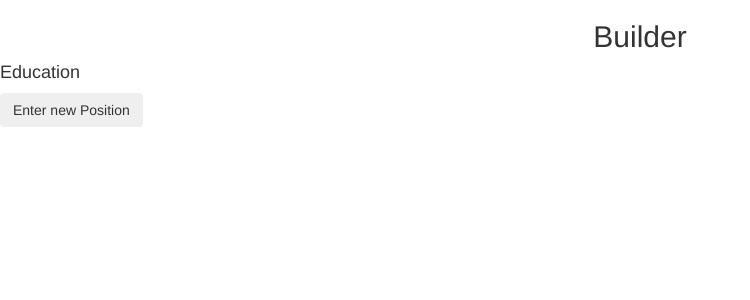
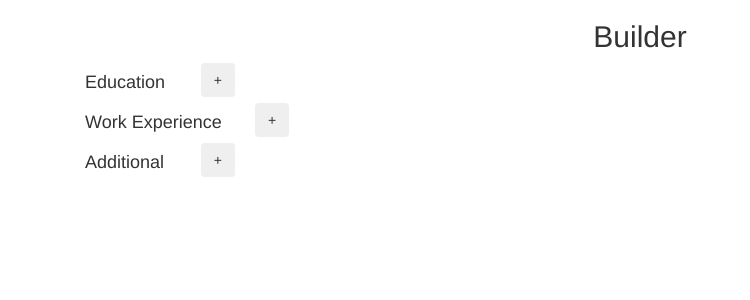
Before and after one commit to orlined/resume, an Angular app: page / in a window 1280 px wide. Shown: the top 300 px of the page, without its empty margins (0-750 px from the left). Built offline with nearby package versions, Linux system fonts and the light colour scheme.

Commit message:
Sections added ; form works at section level

```diff
--- a/src/app/bullet-form/bullet-form.component.ts
+++ b/src/app/bullet-form/bullet-form.component.ts
@@ -13,7 +13,7 @@ import { Component, OnInit, Input, Output, EventEmitter } from '@angular/core';
 export class BulletFormComponent implements OnInit {
 
 ind: number=0;
-sections=["Eduaction","Work","Additional"]
+sections=["Education","Work","Additional"]
 bul: Bullet[]=[];
 
 @Input() seeForm: boolean;
--- a/src/app/bullet/bullet.component.html
+++ b/src/app/bullet/bullet.component.html
@@ -1,9 +1,19 @@
+
+<div class="container">
+ <div class="row ">
+        <div class="col-md-6 pull-left">
+            <div class="margin">
+
+                  <div class="row">
+                        <div class="col-md-1"> <h4>{{transBul.id}}</h4></div>
+                        <div class="col-md-4"> <h4> {{transBul.title}} </h4> </div>
+                        <div class="col-md-1 pull-right"> <h4> {{transBul.place}} </h4> </div>
+                  </div>
+
+                  <div class="margin"> {{transBul.bullet}} </div>
 
 
-<div class="margin">
-      <h3> {{transBul.title}} </h3>
-        <div class="col-xs-1"> {{transBul.id}}</div>
-          <span class="pull-left"> {{transBul.bullet}} </span>
-          <span class="pull-right">  {{transBul.place}} </span>
-
+            </div>
+        </div>
+  </div>
 </div>
--- a/src/app/section.component.html
+++ b/src/app/section.component.html
@@ -1,26 +1,63 @@
 
 
-    <h4> Education</h4>
-    <div class="contianer">
 
-            <button class="btn btn-prm" (click)="flipper(showForm)">Enter new Position </button>
 
+<div class="container">
+
+    <div class="row">
+        <div class="col-md-2">
+            <h4 class="col-md-1"> Education</h4>
+            <button class="btn col-md-1.5 pull-right" (click)="flipper(showForm)"> + </button>
+        </div>
     </div>
 
+    <div class="container" [hidden]="!showForm">
+
+                 <div *ngFor="let t of bulList">
+                    <app-bullet [transBul]="t" *ngIf="t.section=='Education'"></app-bullet>
+                 </div>
+    </div>
+
+    <div class="row">
+
+        <div class="col-md-6">
+            <h4 class="col-md-4"> Work Experience</h4>
+            <button class="btn btn-prm col-md-1.5 pull-left" (click)="flipper(showForm)"> + </button>
+        </div>
+    </div>
+
+    <div class="container" [hidden]="!showForm">
+
+                 <div *ngFor="let t of bulList">
+                    <app-bullet [transBul]="t" *ngIf="t.section=='Work'"></app-bullet>
+                 </div>
+    </div>
+
+    <div class="row">
+
+        <div class="col-md-2">
+            <h4 class="col-md-1"> Additional</h4>
+            <button class="btn btn-prm col-md-1.5 pull-right" (click)="flipper(showForm)"> + </button>
+        </div>
+    </div>
+
+    <div class="container" [hidden]="!showForm">
+
+                 <div *ngFor="let t of bulList">
+                    <app-bullet [transBul]="t" *ngIf="t.section=='Additional'"></app-bullet>
+                 </div>
+    </div>
+
+</div>
 
 <bullet-form [seeForm]="showForm" (newBul)=addBullet($event) (closeForm)="flipper(!$event)"></bullet-form>
 
-
+<!--
 <div class="container" [hidden]="!showForm">
 
-
     <div class="row ">
-        <div class="col-xs-6 pull-left">
-            <ng-container >
+        <div class="col-md-6 pull-left">
                 <app-bullet *ngFor="let t of bulList" [transBul]="t" class="list-group-item clearfix"></app-bullet>
-            </ng-container>
         </div>
     </div>
-
-
-</div>
+</div>-->
```
Also changed, not shown: src/app/section.component.ts (+1 -11 lines).
